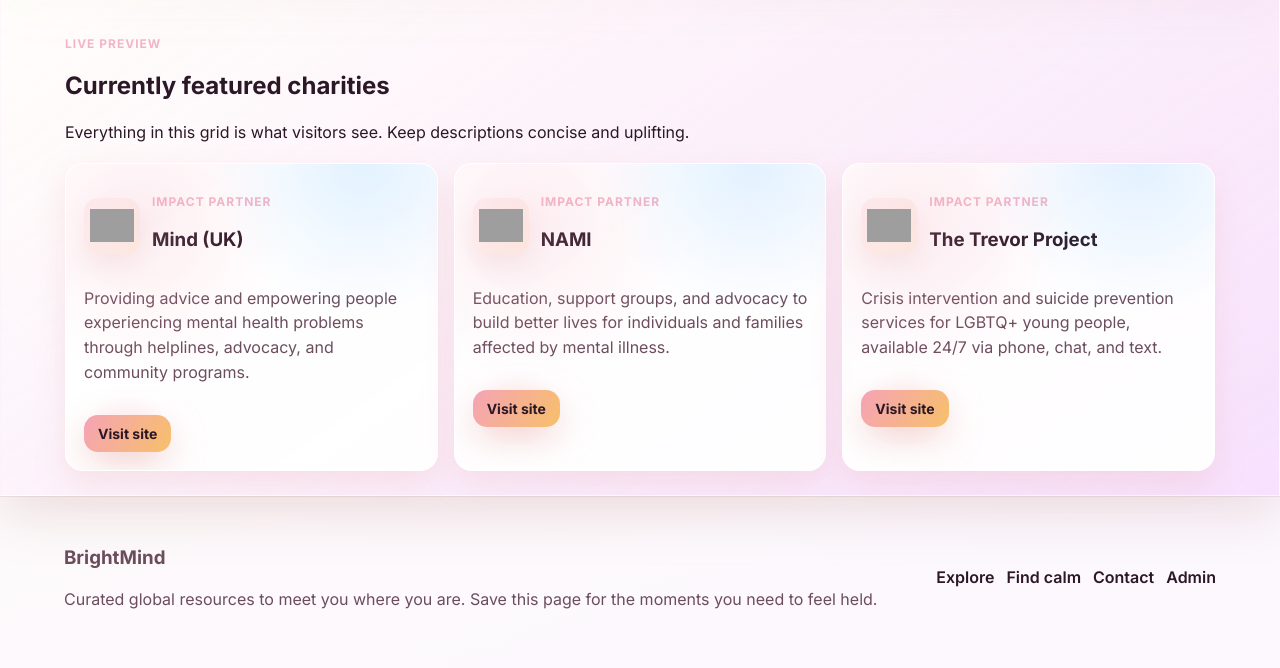
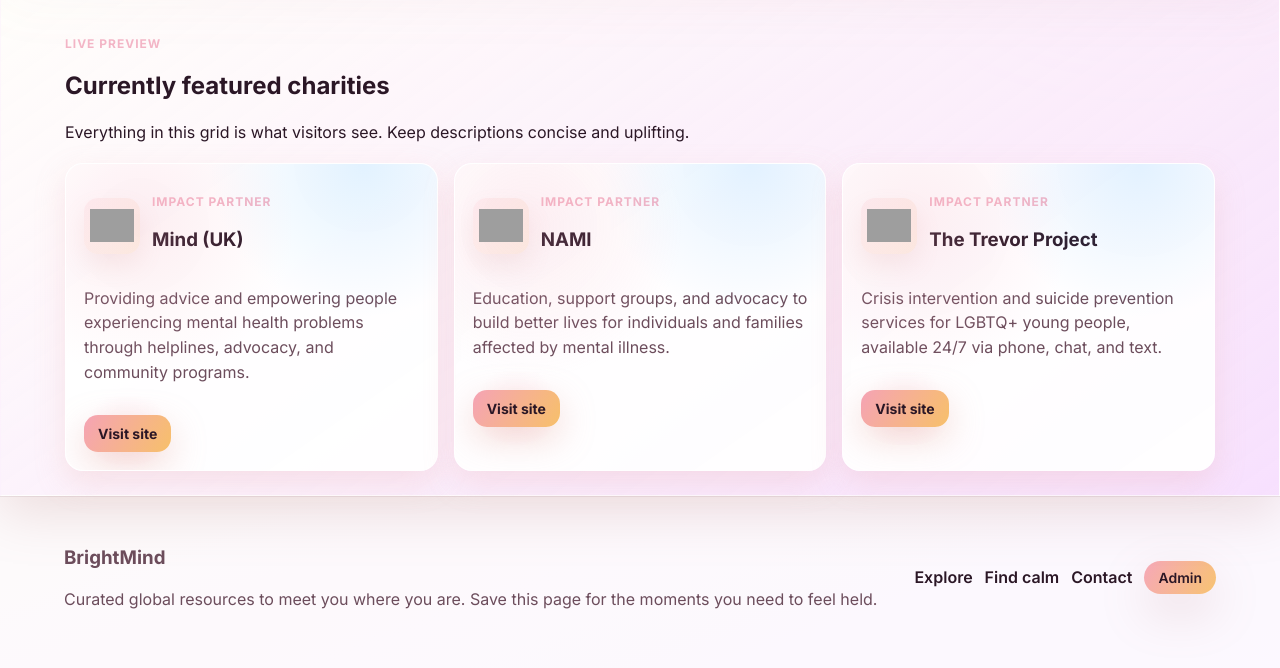
Before and after one commit to andyfast20-sketch/mentalhealthresources, a Flask app: page /admin in a window 1280 px wide. Shown: the part 882-1550 px from the top of the page. Run offline with Flask 3, Linux system fonts and the light colour scheme; grey boxes are pictures that could not be loaded.

Commit message:
Make footer admin link a primary button

```diff
--- a/static/styles.css
+++ b/static/styles.css
@@ -137,6 +137,14 @@
   cursor: pointer;
   backdrop-filter: blur(8px);
   box-shadow: var(--shadow);
+}
+
+.pill.tiny {
+  padding: 8px 14px;
+  font-size: 14px;
+  text-decoration: none;
+  display: inline-flex;
+  align-items: center;
 }
 
 .pill-outline {
--- a/templates/base.html
+++ b/templates/base.html
@@ -56,7 +56,7 @@
             <a href="{{ url_for('resources') }}">Explore</a>
             <a href="{{ url_for('calming_tools') }}">Find calm</a>
             <a href="mailto:hello@brightmind.local">Contact</a>
-            <a href="{{ url_for('admin') }}">Admin</a>
+            <a class="pill tiny" id="footer-admin-link" href="{{ url_for('admin') }}">Admin</a>
         </div>
     </footer>
 
```
